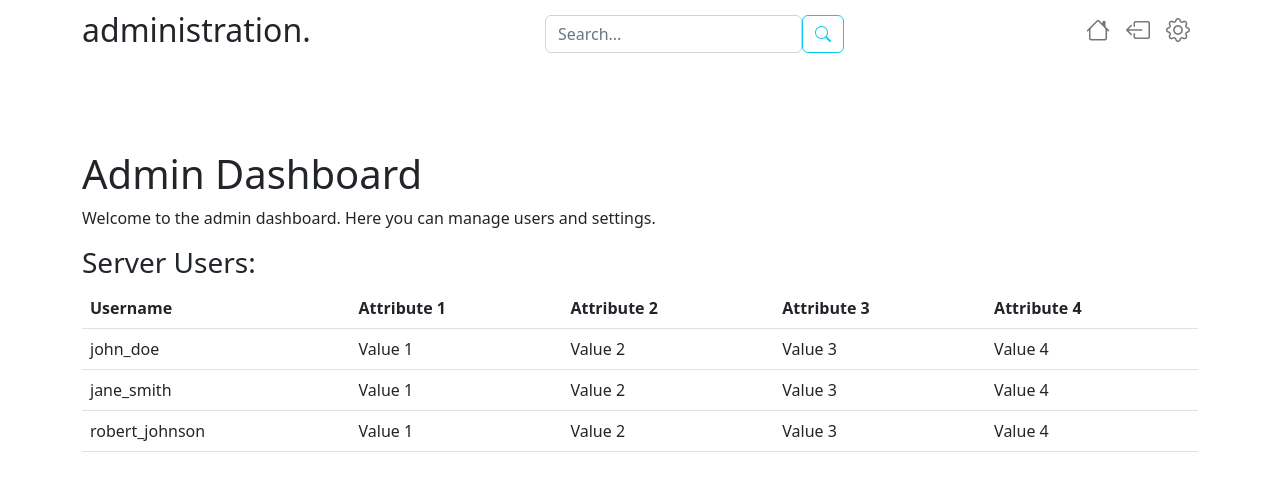
After one commit to COSC360/project-Kaf-Mahir, a PHP site: page /admin.php in a window 1280 px wide. The commit adds this page. Shown: the top 491 px of the page. Run offline with PHP 8.4, Linux system fonts and the light colour scheme; some libraries are stand-ins or nearby versions.

Commit message:
Created base admin page

```diff
--- /dev/null
+++ b/kaf/admin.php
@@ -0,0 +1,171 @@
+<?php
+error_reporting(E_ALL);
+ini_set('display_errors', '1');
+require '../controllers/auth.php';
+
+
+if (isset($_POST['post_id'])) { //if ajax request triggered
+  if (isset($_SESSION['username'])){ //if user logged in
+    try {
+      $username = $_SESSION['username'];
+      $post_id = $_POST['post_id'];
+      $result = mysqli_query($conn, "SELECT * FROM posts WHERE PostID = $post_id");
+      $row = mysqli_fetch_assoc($result);
+      $n = $row['upvotes'];
+       // Check if the user has already liked the post
+      $upvoted_query = "SELECT * FROM upvotes WHERE PostID = '$post_id' AND Username = '$username'";
+      $upvoted_result = mysqli_query($conn, $upvoted_query);
+      if (mysqli_num_rows($upvoted_result) > 0) {
+        // The user has already liked the post, so remove the like
+        $delete_query = "DELETE FROM upvotes WHERE PostID = '$post_id' AND Username = '$username'";
+        mysqli_query($conn, $delete_query);
+        mysqli_query($conn, "UPDATE posts SET upvotes=$n-1 WHERE PostID = $post_id");
+      } else {
+        // The user has not liked the post, so add the like
+        $add_query = "INSERT INTO upvotes (PostID, Username) VALUES ('$post_id', '$username')";
+        if (mysqli_query($conn, $add_query)) {
+        //run second query only if first one succeeded
+        mysqli_query($conn, "UPDATE posts SET upvotes=$n+1 WHERE PostID = $post_id");
+      }
+    }
+
+    $stmt = $conn->prepare("SELECT COUNT(*) FROM upvotes WHERE PostID = ?");
+    $stmt->bind_param("i", $post_id);
+    $stmt->execute();
+
+    $result = $stmt->get_result();
+    $row = mysqli_fetch_array($result);
+
+    $upvotes = $row[0];
+
+    // Return the updated upvote count as a JSON object
+    $response = array('upvotes' => $upvotes);
+    echo json_encode($response);
+
+
+
+    } catch (mysqli_sql_exception $e) {  // If a user tries to upvote a post twice.
+      echo "WOOP WOOP";
+  }
+} else {
+  echo "login";
+}
+exit();
+}
+
+
+
+?>
+
+
+<!DOCTYPE html>
+<html lang="en">
+<head>
+  <meta charset="UTF-8">
+  <meta name="viewport" content="width=device-width, initial-scale=1.0">
+  <title>Admin Page</title>
+  <!-- Bootstrap CSS -->
+  <link rel="stylesheet" href="css/admin.css">
+  <link rel="stylesheet" href="https://cdn.jsdelivr.net/npm/bootstrap@5.2.3/dist/css/bootstrap.min.css" integrity="sha384-rbsA2VBKQhggwzxH7pPCaAqO46MgnOM80zW1RWuH61DGLwZJEdK2Kadq2F9CUG65" crossorigin="anonymous">
+    <link rel="stylesheet" href="https://cdn.jsdelivr.net/npm/bootstrap-icons@1.3.0/font/bootstrap-icons.css">
+
+</head>
+<body>
+<nav class="navbar fixed-top navbar-expand-md navbar-light" style="background-color: rgba(255,255,255, 0.85)">
+        <div class="container">
+            <!-- <a
+                href="./profile.php"
+                class="navbar-brand mb-1 h1">
+                <img
+                class="d-inline-block align-top"
+                id="proPic"
+                src="img/propic.jpg" alt="profile photo"
+                width="80" height="80">
+            </a> -->
+            <h2>administration.</h2>
+            <button
+                type="button"
+                data-bs-toggle="collapse"
+                data-bs-target="#navbarNav"
+                class="navbar-toggler"
+                aria-controls="navbarNav"
+                aria-expanded="false"
+                aria-label="Toggle navigation">
+
+            <i class="bi bi-caret-down arrowDown"></i>
+            </button>
+            <div
+                class="collapse navbar-collapse "
+                id="navbarNav">
+                <form action="results.php" class="d-flex ms-auto" method="POST">
+                    <input type="search" name="search" placeholder="Search..." class="form-control me 2">
+                    <button class="btn btn-outline-info bi bi-search" type="submit" name="submit-search"></button>
+                    </button>
+                </form>
+
+                <ul class="navbar-nav ms-auto align-items-center">
+                <li class="nav-item  ">
+                        <a href="home.php" class="nav-link  "><h4><i class="bi bi-house"></i></h4></a>
+                    </li>
+                <li class="nav-item  ">
+                        <a href="login.php?logout=1" class="nav-link  "><h4><i class="bi bi-box-arrow-left"></i></h4></a>
+                    </li>
+                    <li class="nav-item ">
+                        <a href="setting.php" class="nav-link"><h4><i class="bi bi-gear"></h4></i></a>
+                    </li>
+                </ul>
+
+            </div>
+        </div>
+    </nav>
+
+  <div style="margin-top: 150px" class="container">
+    <h1>Admin Dashboard</h1>
+    <p>Welcome to the admin dashboard. Here you can manage users and settings.</p>
+  </div>
+
+  <div class="container">
+    <h3>Server Users:</h3>
+    <table class="table">
+  <thead>
+    <tr>
+      <th>Username</th>
+      <th>Attribute 1</th>
+      <th>Attribute 2</th>
+      <th>Attribute 3</th>
+      <th>Attribute 4</th>
+    </tr>
+  </thead>
+  <tbody>
+    <tr>
+      <td>john_doe</td>
+      <td>Value 1</td>
+      <td>Value 2</td>
+      <td>Value 3</td>
+      <td>Value 4</td>
+    </tr>
+    <tr>
+      <td>jane_smith</td>
+      <td>Value 1</td>
+      <td>Value 2</td>
+      <td>Value 3</td>
+      <td>Value 4</td>
+    </tr>
+    <tr>
+      <td>robert_johnson</td>
+      <td>Value 1</td>
+      <td>Value 2</td>
+      <td>Value 3</td>
+      <td>Value 4</td>
+    </tr>
+  </tbody>
+</table>
+
+
+  <!-- Bootstrap JS -->
+  <script src="https://cdn.jsdelivr.net/npm/bootstrap@5.2.3/dist/js/bootstrap.min.js" integrity="sha384-cuYeSxntonz0PPNlHhBs68uyIAVpIIOZZ5JqeqvYYIcEL727kskC66kF92t6Xl2V" crossorigin="anonymous"></script>
+    <script src="https://ajax.googleapis.com/ajax/libs/jquery/3.6.3/jquery.min.js"></script>
+    <script src="https://cdnjs.cloudflare.com/ajax/libs/popper.js/1.14.7/umd/popper.min.js"></script>
+    <script src="https://stackpath.bootstrapcdn.com/bootstrap/4.3.1/js/bootstrap.min.js"></script>
+</body>
+</html>
--- /dev/null
+++ b/kaf/css/admin.css
@@ -0,0 +1,42 @@
+#proPic {
+    border-radius: 50%;
+  }
+
+  .navbar-brand img {
+    background-color: white;
+    padding: 2px;
+  }
+  .navbar-brand img:hover {
+    box-shadow: 0px 0px 20px black;
+    transition: 0.3s ease-in-out;
+  }
+
+  .navbar-nav {
+    display: flex;
+  }
+
+  .dashboard {
+    margin-top: 150px;
+  }
+
+  .hidden {
+    display: none;
+  }
+
+  .center {
+    display: flex;
+    justify-content: center;
+    align-items: center;
+  }
+
+  .btn-upvote {
+    background-color: #f2f2f2; /* default background color */
+  }
+
+  .btn-upvote.upvoted {
+    background-color: #28a745; /* green background color when upvoted */
+  }
+
+  .loading-indicator {
+    display: none;
+  }
```
Also changed, not shown: kaf/profile.php (+62 -8 lines).
